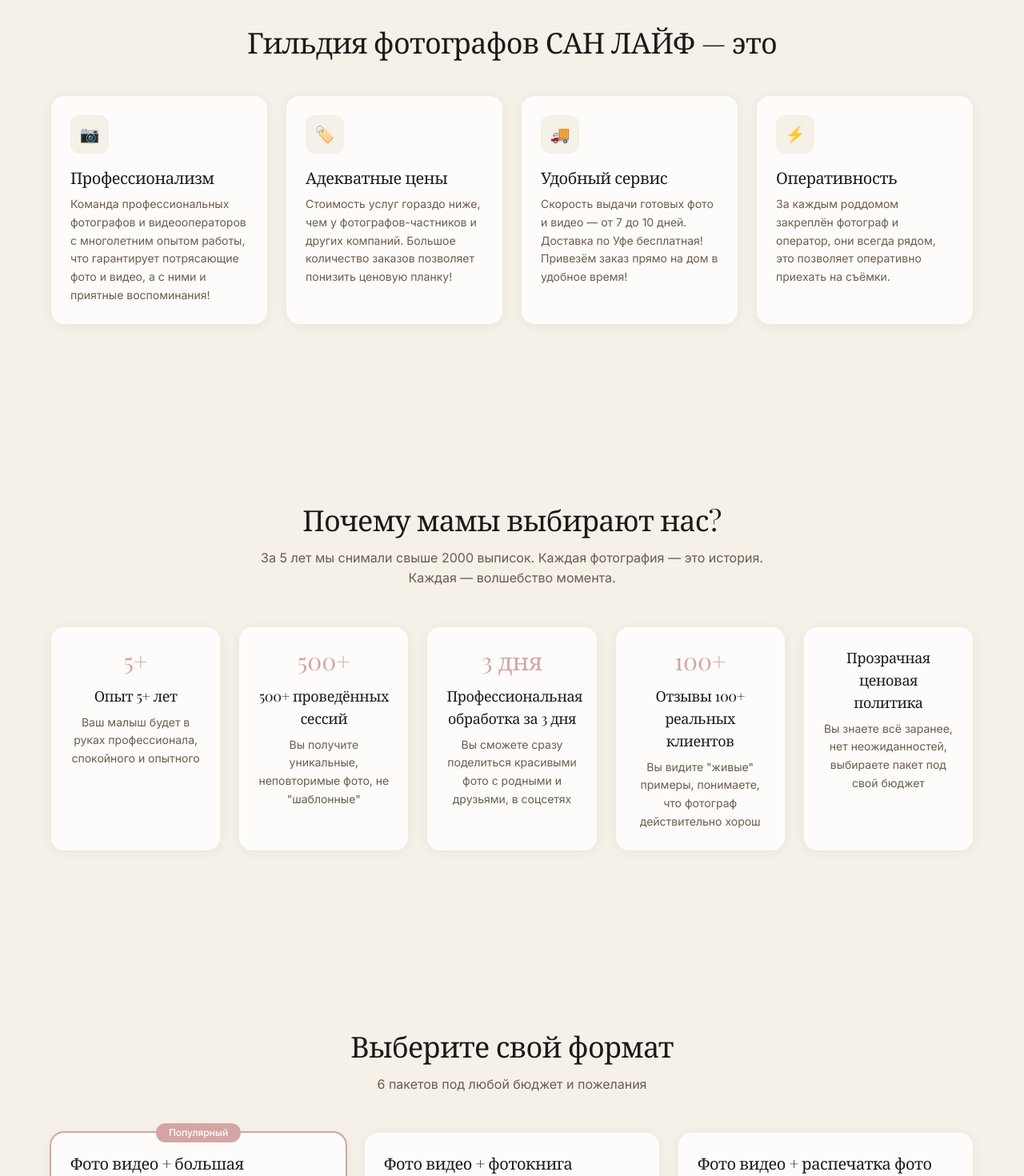
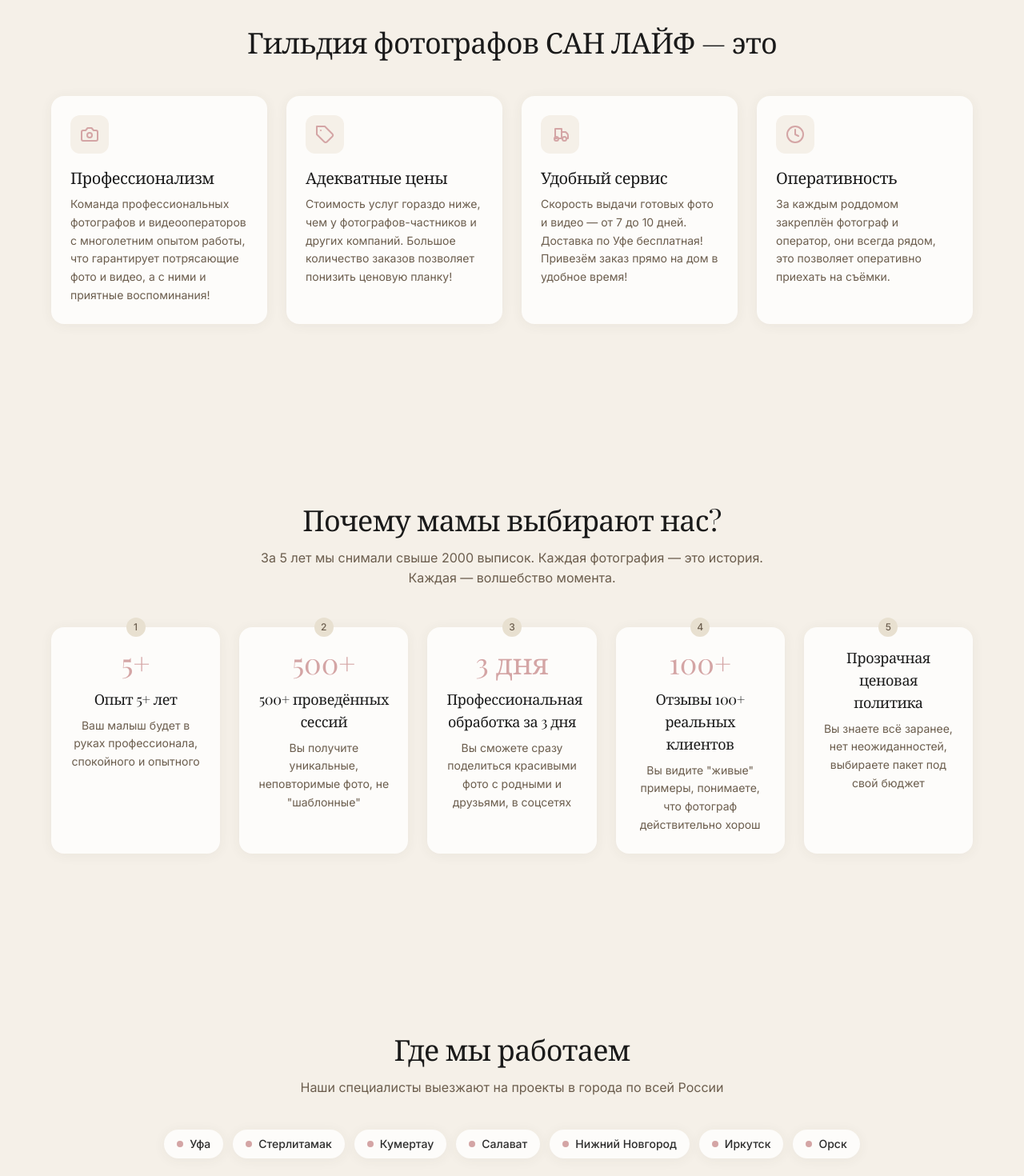
Before and after one commit to ramzesk1n/sunlife, a React (Vite) app: page / in a window 1280 px wide. Shown: the part 880-2350 px from the top of the page at 80% size. Built offline with nearby package versions, Linux system fonts and the light colour scheme.

Commit message:
feat: add Framer Motion animations to Benefits, ExperienceSteps, Geography

```diff
--- a/src/App.tsx
+++ b/src/App.tsx
@@ -7,6 +7,7 @@ import { getMetaByPath } from './content/meta';
 import Hero from './components/Hero/Hero';
 import Benefits from './components/Benefits/Benefits';
 import ExperienceSteps from './components/ExperienceSteps/ExperienceSteps';
+import Geography from './components/Geography/Geography';
 import PricingCards from './components/PricingCards/PricingCards';
 import Gallery from './components/Gallery/Gallery';
 import Testimonials from './components/Testimonials/Testimonials';
@@ -21,6 +22,7 @@ function HomePage() {
       <Hero />
       <Benefits />
       <ExperienceSteps />
+      <Geography />
       <PricingCards />
       <Gallery />
       <Testimonials />
--- a/src/components/Benefits/Benefits.tsx
+++ b/src/components/Benefits/Benefits.tsx
@@ -1,8 +1,68 @@
-import { useRef } from 'react';
+import { useRef, useEffect } from 'react';
+import { motion, useInView, useReducedMotion } from 'framer-motion';
 import { benefits } from '../../content/benefits';
+
+const iconMap: Record<string, React.ReactNode> = {
+  camera: (
+    <svg xmlns="http://www.w3.org/2000/svg" width="24" height="24" viewBox="0 0 24 24" fill="none" stroke="currentColor" strokeWidth="2" strokeLinecap="round" strokeLinejoin="round" aria-hidden="true">
+      <path d="M14.5 4h-5L7 7H4a2 2 0 0 0-2 2v9a2 2 0 0 0 2 2h16a2 2 0 0 0 2-2V9a2 2 0 0 0-2-2h-3l-2.5-3z" />
+      <circle cx="12" cy="13" r="3" />
+    </svg>
+  ),
+  tag: (
+    <svg xmlns="http://www.w3.org/2000/svg" width="24" height="24" viewBox="0 0 24 24" fill="none" stroke="currentColor" strokeWidth="2" strokeLinecap="round" strokeLinejoin="round" aria-hidden="true">
+      <path d="M12 2H2v10l9.29 9.29c.94.94 2.48.94 3.42 0l6.58-6.58c.94-.94.94-2.48 0-3.42L12 2Z" />
+      <path d="M7 7h.01" />
+    </svg>
+  ),
+  truck: (
+    <svg xmlns="http://www.w3.org/2000/svg" width="24" height="24" viewBox="0 0 24 24" fill="none" stroke="currentColor" strokeWidth="2" strokeLinecap="round" strokeLinejoin="round" aria-hidden="true">
+      <path d="M10 17h4V5H6v12h2" />
+      <path d="M20 17h2v-3.34a4 4 0 0 0-1.17-2.83L19 9h-5v8h1" />
+      <circle cx="7.5" cy="17.5" r="2.5" />
+      <circle cx="17.5" cy="17.5" r="2.5" />
+    </svg>
+  ),
+  clock: (
+    <svg xmlns="http://www.w3.org/2000/svg" width="24" height="24" viewBox="0 0 24 24" fill="none" stroke="currentColor" strokeWidth="2" strokeLinecap="round" strokeLinejoin="round" aria-hidden="true">
+      <circle cx="12" cy="12" r="10" />
+      <polyline points="12 6 12 12 16 14" />
+    </svg>
+  ),
+};
+
+const containerVariants = {
+  hidden: {},
+  visible: {
+    transition: {
+      staggerChildren: 0.12,
+    },
+  },
+};
+
+const itemVariants = {
+  hidden: { opacity: 0, y: 40, scale: 0.95 },
+  visible: {
+    opacity: 1,
+    y: 0,
+    scale: 1,
+    transition: {
+      duration: 0.6,
+      ease: 'easeOut' as const, // ease-out-expo
+    },
+  },
+};
 
 export default function Benefits() {
   const sectionRef = useRef<HTMLElement>(null);
+  const isInView = useInView(sectionRef, { once: true, margin: '-80px' });
+  const shouldReduceMotion = useReducedMotion();
+
+  useEffect(() => {
+    // Prefers-reduced-motion: Framer Motion useReducedMotion hook handles this
+    // This effect is for any future GSAP cleanup if needed
+    return () => {};
+  }, []);
 
   return (
     <section
@@ -11,22 +71,31 @@ export default function Benefits() {
       className="py-20 md:py-28 px-6"
     >
       <div className="max-w-6xl mx-auto">
-        <h2 className="font-serif text-3xl md:text-4xl text-brown-800 text-center mb-4">
+        <motion.h2
+          className="font-serif text-3xl md:text-4xl text-brown-800 text-center mb-4"
+          initial={shouldReduceMotion ? false : { opacity: 0, y: 20 }}
+          animate={isInView ? { opacity: 1, y: 0 } : {}}
+          transition={{ duration: 0.6, ease: [0.16, 1, 0.3, 1] }}
+        >
           Гильдия фотографов САН ЛАЙФ — это
-        </h2>
-        <div className="grid grid-cols-1 md:grid-cols-2 lg:grid-cols-4 gap-6 mt-12">
+        </motion.h2>
+
+        <motion.div
+          className="grid grid-cols-1 md:grid-cols-2 lg:grid-cols-4 gap-6 mt-12"
+          variants={shouldReduceMotion ? undefined : containerVariants}
+          initial="hidden"
+          animate={isInView ? 'visible' : 'hidden'}
+        >
           {benefits.map((benefit) => (
-            <article
+            <motion.article
               key={benefit.id}
-              className="bg-white-warm rounded-2xl p-6 shadow-card hover:shadow-warm transition-shadow duration-300"
+              variants={shouldReduceMotion ? undefined : itemVariants}
+              className="bg-white-warm rounded-2xl p-6 shadow-card hover:shadow-warm transition-shadow duration-300 group"
             >
-              <div className="w-12 h-12 rounded-xl bg-sand-100 flex items-center justify-center mb-4 text-terracotta-400">
-                <span className="text-xl" aria-hidden="true">
-                  {benefit.icon === 'camera' && '📷'}
-                  {benefit.icon === 'tag' && '🏷️'}
-                  {benefit.icon === 'truck' && '🚚'}
-                  {benefit.icon === 'clock' && '⚡'}
-                </span>
+              <div className="w-12 h-12 rounded-xl bg-sand-100 flex items-center justify-center mb-4 text-terracotta-400 group-hover:bg-terracotta-50 transition-colors duration-300">
+                {iconMap[benefit.icon] ?? (
+                  <span className="text-xl" aria-hidden="true">✦</span>
+                )}
               </div>
               <h3 className="font-serif text-xl text-brown-800 mb-2">
                 {benefit.title}
@@ -34,9 +103,9 @@ export default function Benefits() {
               <p className="text-brown-500 text-sm leading-relaxed">
                 {benefit.description}
               </p>
-            </article>
+            </motion.article>
           ))}
-        </div>
+        </motion.div>
       </div>
     </section>
   );
--- a/src/components/ExperienceSteps/ExperienceSteps.tsx
+++ b/src/components/ExperienceSteps/ExperienceSteps.tsx
@@ -1,8 +1,46 @@
 import { useRef } from 'react';
+import { motion, useInView, useReducedMotion } from 'framer-motion';
 import { steps, introText } from '../../content/steps';
+
+const containerVariants = {
+  hidden: {},
+  visible: {
+    transition: {
+      staggerChildren: 0.1,
+      delayChildren: 0.2,
+    },
+  },
+};
+
+const itemVariants = {
+  hidden: { opacity: 0, y: 50, scale: 0.96 },
+  visible: {
+    opacity: 1,
+    y: 0,
+    scale: 1,
+    transition: {
+      duration: 0.7,
+      ease: 'easeOut' as const,
+    },
+  },
+};
+
+const statVariants = {
+  hidden: { opacity: 0, scale: 0.5 },
+  visible: {
+    opacity: 1,
+    scale: 1,
+    transition: {
+      duration: 0.5,
+      ease: 'easeOut' as const,
+    },
+  },
+};
 
 export default function ExperienceSteps() {
   const sectionRef = useRef<HTMLElement>(null);
+  const isInView = useInView(sectionRef, { once: true, margin: '-80px' });
+  const shouldReduceMotion = useReducedMotion();
 
   return (
     <section
@@ -11,22 +49,48 @@ export default function ExperienceSteps() {
       className="py-20 md:py-28 px-6"
     >
       <div className="max-w-6xl mx-auto">
-        <h2 className="font-serif text-3xl md:text-4xl text-brown-800 text-center mb-4">
+        <motion.h2
+          className="font-serif text-3xl md:text-4xl text-brown-800 text-center mb-4"
+          initial={shouldReduceMotion ? false : { opacity: 0, y: 20 }}
+          animate={isInView ? { opacity: 1, y: 0 } : {}}
+          transition={{ duration: 0.6, ease: [0.16, 1, 0.3, 1] }}
+        >
           Почему мамы выбирают нас?
-        </h2>
-        <p className="text-brown-500 text-center max-w-2xl mx-auto mb-12">
+        </motion.h2>
+
+        <motion.p
+          className="text-brown-500 text-center max-w-2xl mx-auto mb-12"
+          initial={shouldReduceMotion ? false : { opacity: 0, y: 20 }}
+          animate={isInView ? { opacity: 1, y: 0 } : {}}
+          transition={{ duration: 0.6, delay: 0.1, ease: [0.16, 1, 0.3, 1] }}
+        >
           {introText}
-        </p>
-        <div className="grid grid-cols-1 md:grid-cols-2 lg:grid-cols-5 gap-6">
-          {steps.map((step) => (
-            <article
+        </motion.p>
+
+        <motion.div
+          className="grid grid-cols-1 md:grid-cols-2 lg:grid-cols-5 gap-6"
+          variants={shouldReduceMotion ? undefined : containerVariants}
+          initial="hidden"
+          animate={isInView ? 'visible' : 'hidden'}
+        >
+          {steps.map((step, index) => (
+            <motion.article
               key={step.id}
-              className="bg-white-warm rounded-2xl p-6 shadow-card text-center"
+              variants={shouldReduceMotion ? undefined : itemVariants}
+              className="relative bg-white-warm rounded-2xl p-6 shadow-card text-center group"
             >
+              {/* Step number indicator */}
+              <span className="absolute -top-3 left-1/2 -translate-x-1/2 w-6 h-6 rounded-full bg-sand-200 text-brown-500 text-xs font-medium flex items-center justify-center">
+                {index + 1}
+              </span>
+
               {step.stat && (
-                <span className="inline-block font-serif text-3xl text-terracotta-400 mb-3">
+                <motion.span
+                  className="inline-block font-serif text-3xl md:text-4xl text-terracotta-400 mb-3"
+                  variants={shouldReduceMotion ? undefined : statVariants}
+                >
                   {step.stat}
-                </span>
+                </motion.span>
               )}
               <h3 className="font-serif text-lg text-brown-800 mb-2">
                 {step.title}
@@ -34,9 +98,9 @@ export default function ExperienceSteps() {
               <p className="text-brown-500 text-sm leading-relaxed">
                 {step.description}
               </p>
-            </article>
+            </motion.article>
           ))}
-        </div>
+        </motion.div>
       </div>
     </section>
   );
--- /dev/null
+++ b/src/components/Geography/Geography.tsx
@@ -0,0 +1,86 @@
+import { useRef } from 'react';
+import { motion, useInView, useReducedMotion } from 'framer-motion';
+import { cities, geographyText } from '../../content/geography';
+
+const containerVariants = {
+  hidden: {},
+  visible: {
+    transition: {
+      staggerChildren: 0.06,
+    },
+  },
+};
+
+const itemVariants = {
+  hidden: { opacity: 0, scale: 0.8 },
+  visible: {
+    opacity: 1,
+    scale: 1,
+    transition: {
+      duration: 0.4,
+      ease: 'easeOut' as const,
+    },
+  },
+};
+
+export default function Geography() {
+  const sectionRef = useRef<HTMLElement>(null);
+  const isInView = useInView(sectionRef, { once: true, margin: '-80px' });
+  const shouldReduceMotion = useReducedMotion();
+
+  return (
+    <section
+      ref={sectionRef}
+      id="geography"
+      className="py-20 md:py-28 px-6"
+    >
+      <div className="max-w-4xl mx-auto text-center">
+        <motion.h2
+          className="font-serif text-3xl md:text-4xl text-brown-800 mb-4"
+          initial={shouldReduceMotion ? false : { opacity: 0, y: 20 }}
+          animate={isInView ? { opacity: 1, y: 0 } : {}}
+          transition={{ duration: 0.6, ease: [0.16, 1, 0.3, 1] }}
+        >
+          Где мы работаем
+        </motion.h2>
+
+        <motion.p
+          className="text-brown-500 mb-10 max-w-2xl mx-auto"
+          initial={shouldReduceMotion ? false : { opacity: 0, y: 20 }}
+          animate={isInView ? { opacity: 1, y: 0 } : {}}
+          transition={{ duration: 0.6, delay: 0.1, ease: [0.16, 1, 0.3, 1] }}
+        >
+          Наши специалисты выезжают на проекты в города по всей России
+        </motion.p>
+
+        <motion.div
+          className="flex flex-wrap justify-center gap-3 mb-10"
+          variants={shouldReduceMotion ? undefined : containerVariants}
+          initial="hidden"
+          animate={isInView ? 'visible' : 'hidden'}
+        >
+          {cities.map((city) => (
+            <motion.span
+              key={city.name}
+              variants={shouldReduceMotion ? undefined : itemVariants}
+              className="inline-flex items-center px-4 py-2 bg-white-warm rounded-full shadow-card text-brown-700 text-sm font-medium hover:shadow-warm transition-shadow duration-300 cursor-default"
+              title={city.region}
+            >
+              <span className="w-2 h-2 rounded-full bg-terracotta-400 mr-2" aria-hidden="true" />
+              {city.name}
+            </motion.span>
+          ))}
+        </motion.div>
+
+        <motion.p
+          className="text-brown-500 text-sm max-w-xl mx-auto"
+          initial={shouldReduceMotion ? false : { opacity: 0 }}
+          animate={isInView ? { opacity: 1 } : {}}
+          transition={{ duration: 0.6, delay: 0.4, ease: [0.16, 1, 0.3, 1] }}
+        >
+          {geographyText}
+        </motion.p>
+      </div>
+    </section>
+  );
+}
--- /dev/null
+++ b/src/content/geography.ts
@@ -0,0 +1,17 @@
+export interface City {
+  name: string;
+  region?: string;
+}
+
+export const cities: City[] = [
+  { name: 'Уфа', region: 'Республика Башкортостан' },
+  { name: 'Стерлитамак', region: 'Республика Башкортостан' },
+  { name: 'Кумертау', region: 'Республика Башкортостан' },
+  { name: 'Салават', region: 'Республика Башкортостан' },
+  { name: 'Нижний Новгород' },
+  { name: 'Иркутск' },
+  { name: 'Орск' },
+] as const;
+
+export const geographyText =
+  'Работаем по всей России: если города нет на списке, свяжитесь с нами — обсудим индивидуальные условия выезда и предоплаты. Каждый проект планируется заранее, чтобы гарантировать результат.' as const;
```
